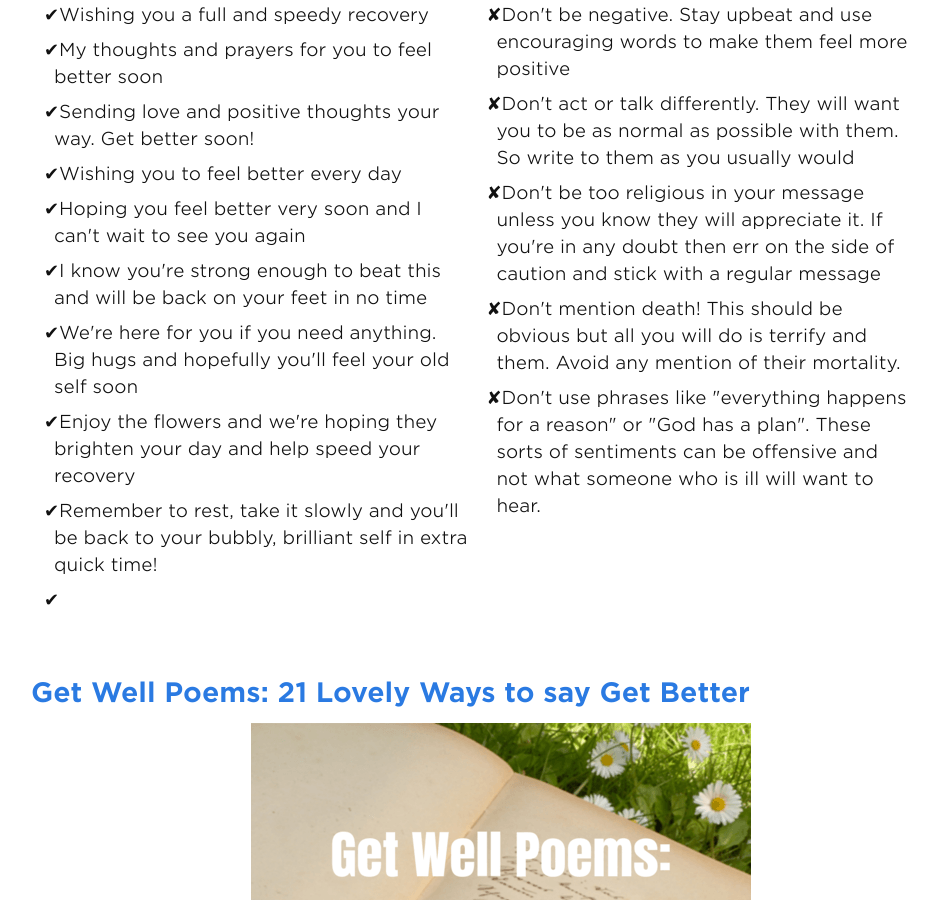
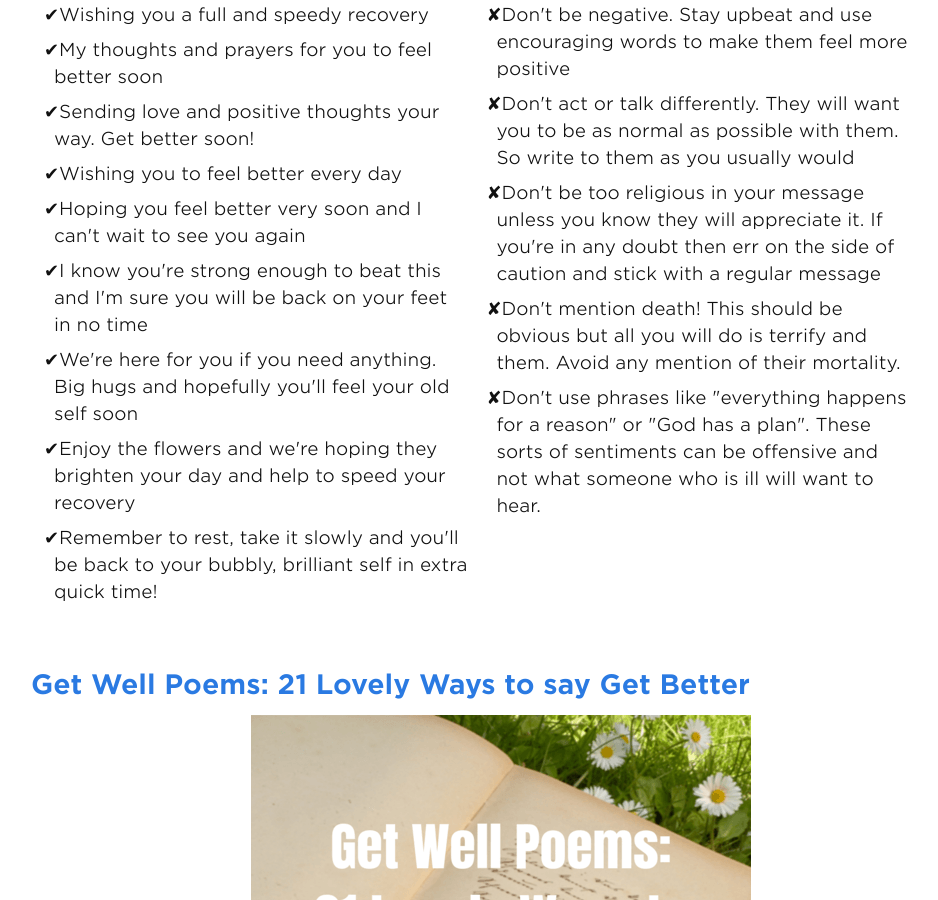
Before and after one commit to andyml123/andyml123.github.io, a Jekyll site: the page built from imagetest.md, in a window 1280 px wide and 900 px high, scrolled down 2223 px. Shown: the whole window, without its empty margins (139-1077 px from the left). Built offline with Jekyll 4.4.1, drawn with Linux system fonts in a browser that asks for light colours.

Commit message:
Update imagetest.md

```diff
--- a/imagetest.md
+++ b/imagetest.md
@@ -64,11 +64,10 @@ Not being confident about writing a get well message is common. You may be unsur
 <li>Sending love and positive thoughts your way. Get better soon!</li>
 <li>Wishing you to feel better every day</li>
 <li>Hoping you feel better very soon and I can't wait to see you again</li>
-<li>I know you're strong enough to beat this and will be back on your feet in no time</li>
+<li>I know you're strong enough to beat this and I'm sure you will be back on your feet in no time</li>
 <li>We're here for you if you need anything. Big hugs and hopefully you'll feel your old self soon</li>
-<li>Enjoy the flowers and we're hoping they brighten your day and help speed your recovery</li>
+<li>Enjoy the flowers and we're hoping they brighten your day and help to speed your recovery</li>
 <li>Remember to rest, take it slowly and you'll be back to your bubbly, brilliant self in extra quick time!</li>
-<li></li>
 </ul>
 
 </div>
```
